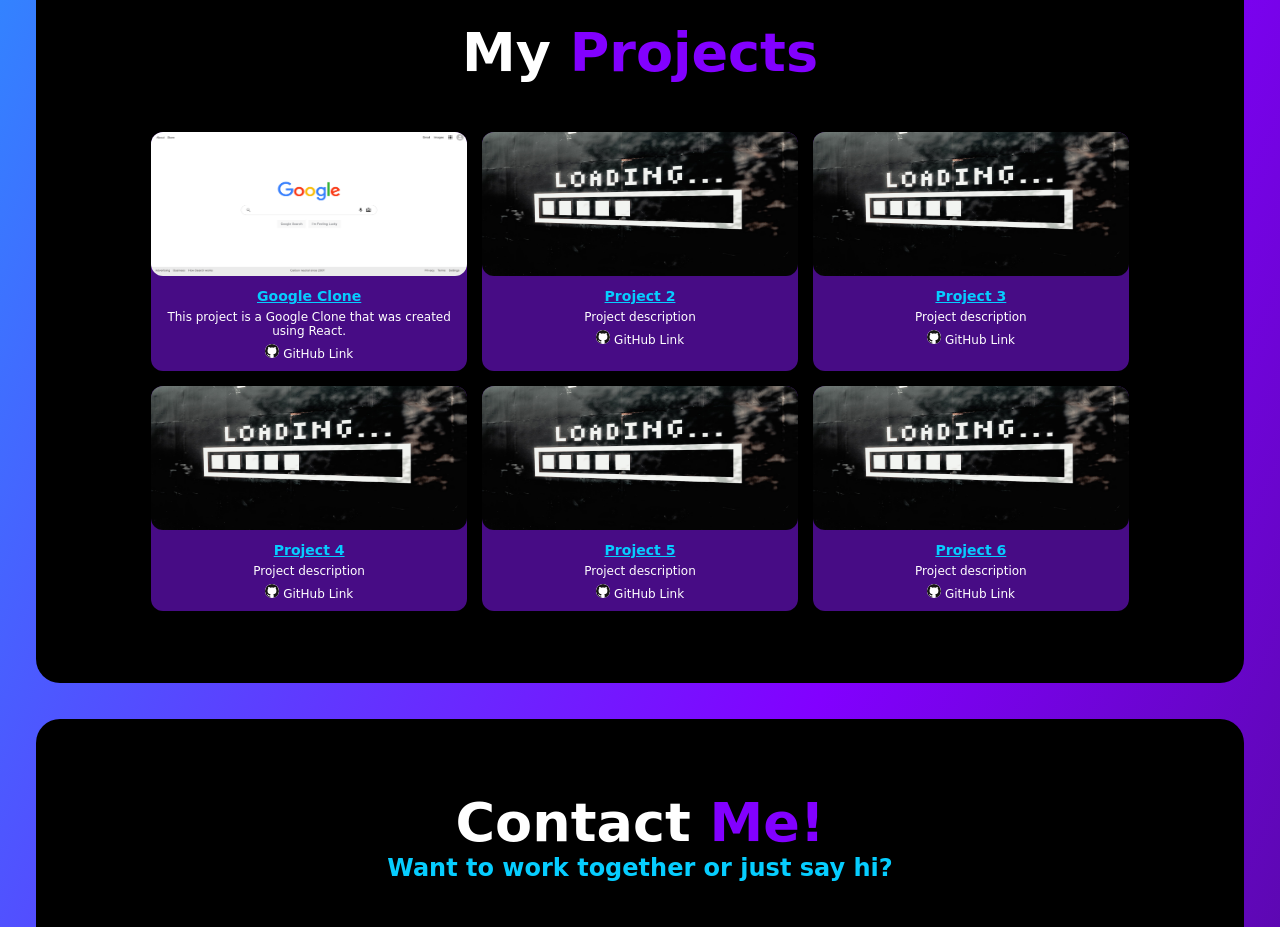
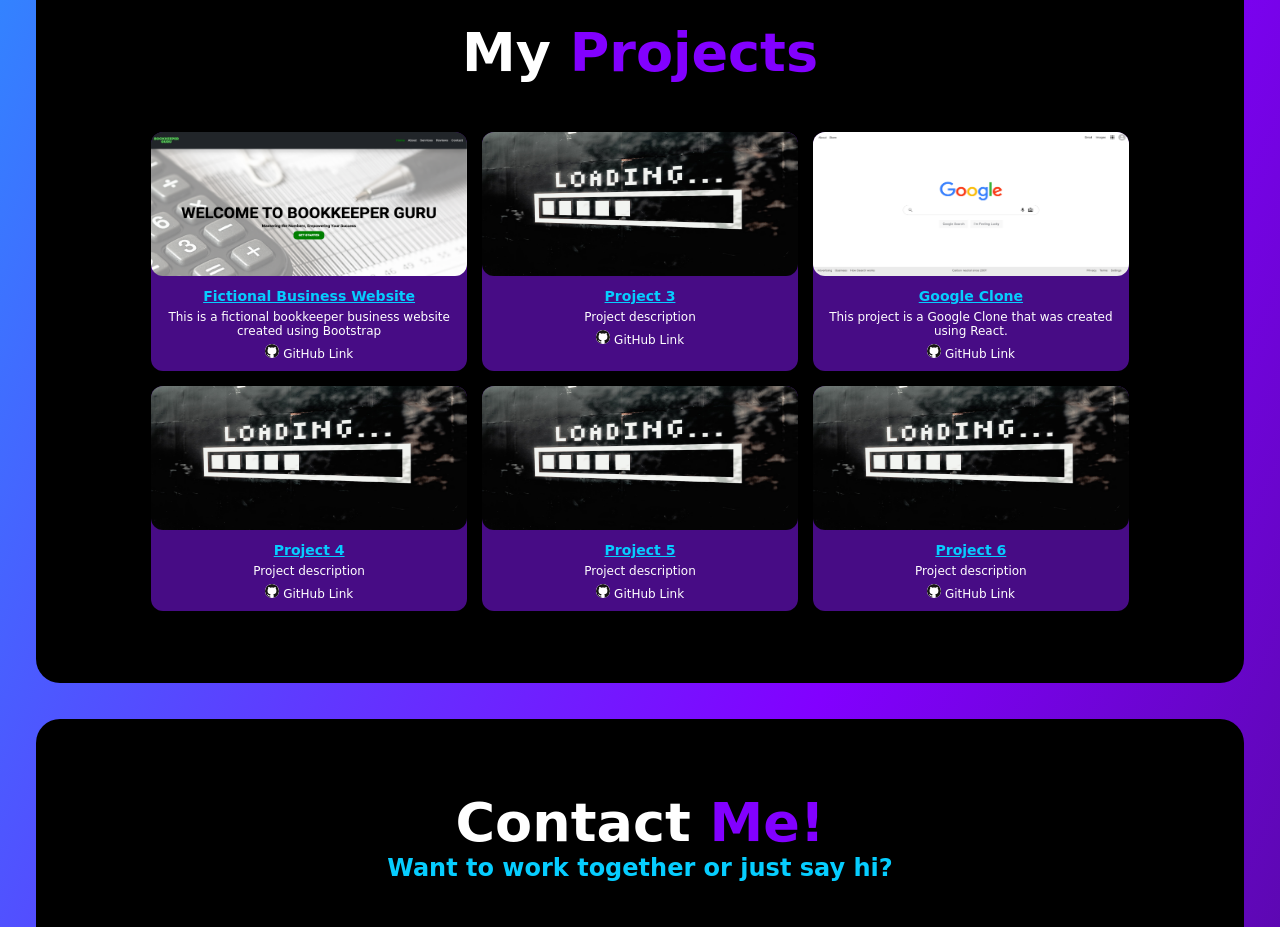
Before and after one commit to alexiscodes21/Personal-Portfolio, a website: page index.html in a window 1280 px wide. Shown: the part 1220-2147 px from the top of the page. Drawn offline with nearby package versions, Linux system fonts and the light colour scheme.

Commit message:
add fictional bookkeeping business website to projects section

```diff
--- a/index.html
+++ b/index.html
@@ -106,24 +106,15 @@
       <h2 class="sectionHeading">My <span>Projects</span></h2>
       <div class="projects-container">
         <div class="card">
-          <a href="https://clone-f757f.web.app/" target="_blank"><img class="projects" src="img/googleclone.jpg" alt="Google Clone image" /></a>
+          <a href="https://bookkeeper-website.web.app" target="_blank"
+            ><img class="projects" src="img/bookkeeperguru.jpeg" alt="Fictional Bookkeeper Website image"
+          /></a>
           <div class="card-body">
-            <h3>Google Clone</h3>
-            <p>This project is a Google Clone that was created using React.</p>
-            <div>
-              <img class="descriptionLogo github" src="img/github.svg" alt="Github logo" />
-              <a href="https://github.com/alexiscodes21/Google-clone" class="githubcode" target="_blank">GitHub Link</a>
-            </div>
-          </div>
-        </div>
-        <div class="card">
-          <a href="#" target="_blank"><img class="projects" src="img/loading.jpg" alt="" /></a>
-          <div class="card-body">
-            <h3>Project 2</h3>
-            <p>Project description</p>
+            <h3>Fictional Business Website</h3>
+            <p>This is a fictional bookkeeper business website created using Bootstrap</p>
             <div class="">
               <img class="descriptionLogo github" src="img/github.svg" alt="Github logo" />
-              <a href="#" class="githubcode" target="_blank">GitHub Link</a>
+              <a href="https://github.com/alexiscodes21/bookkeeper-website" class="githubcode" target="_blank">GitHub Link</a>
             </div>
           </div>
         </div>
@@ -135,6 +126,17 @@
             <div>
               <img class="descriptionLogo github" src="img/github.svg" alt="Github logo" />
               <a href="#" class="githubcode" target="_blank">GitHub Link</a>
+            </div>
+          </div>
+        </div>
+        <div class="card">
+          <a href="https://clone-f757f.web.app/" target="_blank"><img class="projects" src="img/googleclone.jpg" alt="Google Clone image" /></a>
+          <div class="card-body">
+            <h3>Google Clone</h3>
+            <p>This project is a Google Clone that was created using React.</p>
+            <div>
+              <img class="descriptionLogo github" src="img/github.svg" alt="Github logo" />
+              <a href="https://github.com/alexiscodes21/Google-clone" class="githubcode" target="_blank">GitHub Link</a>
             </div>
           </div>
         </div>
```
Also changed, not shown: img/bookkeeperguru.jpeg (added).
